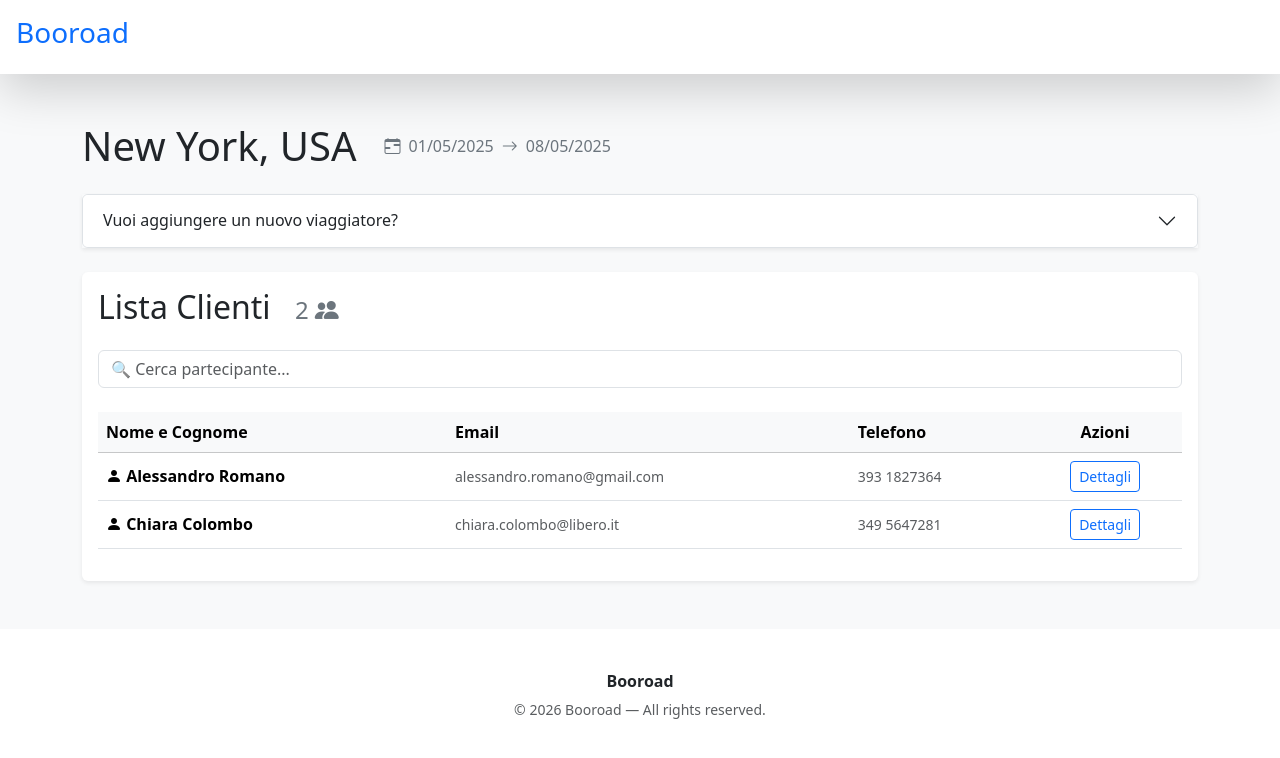
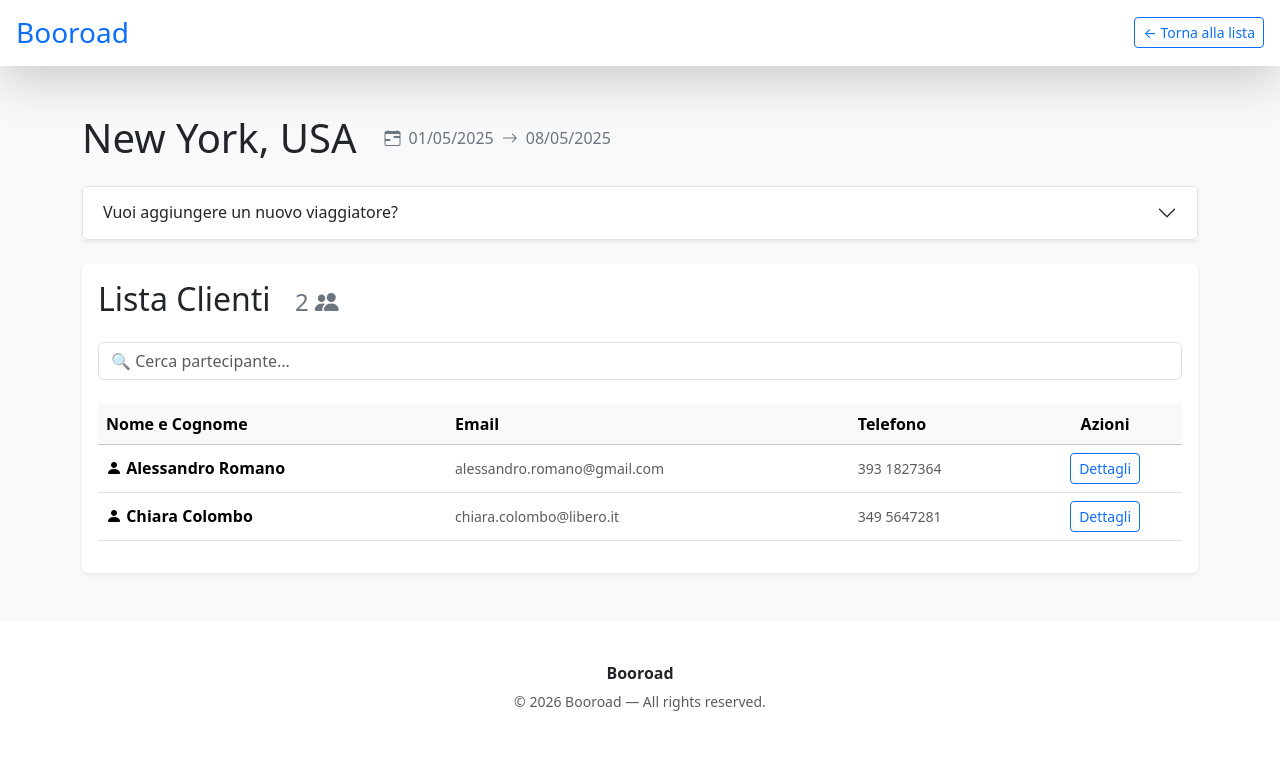
Before and after one commit to gabriele-fontana/booroad, a React (Vite) app: page /travel/2 in a window 1280 px wide. Shown: the top 758 px of the page. Built offline with nearby package versions, Linux system fonts and the light colour scheme.

Commit message:
Added DetailLayout and adjust app.jsx with routing

```diff
--- a/src/App.jsx
+++ b/src/App.jsx
@@ -2,13 +2,14 @@ import { BrowserRouter, Routes, Route } from "react-router";
 import HomePage from "./pages/HomePage";
 import DetailPage from "./pages/DetailPage";
 import MainLayout from "./layouts/MainLayout";
-import 'bootstrap/dist/css/bootstrap.min.css'
+import DetailLayout from "./layouts/DetailLayout"; // Importa il nuovo layout
+import AppHeader from "./components/AppHeader"; // Importa l'header
+import 'bootstrap/dist/css/bootstrap.min.css';
 import { clients } from "./data/clients";
 import { useState } from "react";
 import trips from "./data/trips";
 
 function App() {
-
   const [customers, setCustomers] = useState(clients);
   const [journeys, setJourneys] = useState(trips);
 
@@ -16,12 +17,27 @@ function App() {
     <BrowserRouter>
       <Routes>
         <Route element={<MainLayout />}>
-          <Route index element={<HomePage journeys={journeys} setJourneys={setJourneys} />} />
-          <Route path="/travel/:id" element={<DetailPage customers={customers} journeys={journeys} setCustomers={setCustomers} />} />
+
+          {/* Qua rimane normale, Main layout non contiene più AppHeader, quindi dove mi serve glielo passso */}
+          <Route index element={
+            <>
+              <AppHeader />
+              <HomePage journeys={journeys} setJourneys={setJourneys} />
+            </>
+          } />
+
+          {/* Qua modifico la rotta dettagli, gli passo il nuovo layout con dentro app Header modificato */}
+          <Route element={<DetailLayout />}>
+            <Route
+              path="/travel/:id"
+              element={<DetailPage customers={customers} journeys={journeys} setCustomers={setCustomers} />}
+            />
+          </Route>
+
         </Route>
       </Routes>
     </BrowserRouter>
   );
 }
 
-export default App
+export default App;
--- a/src/components/AppHeader.jsx
+++ b/src/components/AppHeader.jsx
@@ -1,12 +1,12 @@
-import { Link } from "react-router"
+import { Link } from "react-router";
 
-
-export default function AppHeader() {
-
+export default function AppHeader({ children }) {
     return (
-        <header className="sticky-top p-3 bg-white shadow-lg">
-            <h1 className="h3"><Link className="text-decoration-none" to={'/'}>Booroad</Link></h1>
+        <header className="sticky-top p-3 bg-white shadow-lg d-flex justify-content-between align-items-center">
+            <h1 className="h3 mb-0">
+                <Link className="text-decoration-none" to={'/'}>Booroad</Link>
+            </h1>
+            {children}
         </header>
-    )
-
+    );
 }
--- /dev/null
+++ b/src/layouts/DetailLayout.jsx
@@ -0,0 +1,16 @@
+import { Outlet, Link } from "react-router";
+import AppHeader from "../components/AppHeader";
+
+export default function DetailLayout() {
+    return (
+        <>
+            <AppHeader>
+                {/* Qua passo all prop Children di AppHeader il contenuto */}
+                <Link to="/" className="btn btn-outline-primary btn-sm">
+                    ← Torna alla lista
+                </Link>
+            </AppHeader>
+            <Outlet />
+        </>
+    );
+}
--- a/src/layouts/MainLayout.jsx
+++ b/src/layouts/MainLayout.jsx
@@ -1,12 +1,11 @@
 import { Outlet } from "react-router";
-import AppHeader from "../components/AppHeader";
 import AppFooter from "../components/AppFooter";
 
 export default function MainLayout() {
 
     return (
         <>
-            <AppHeader />
+            {/* Tolto AppHeader */}
             <main className="bg-light">
                 <Outlet />
             </main>
```
